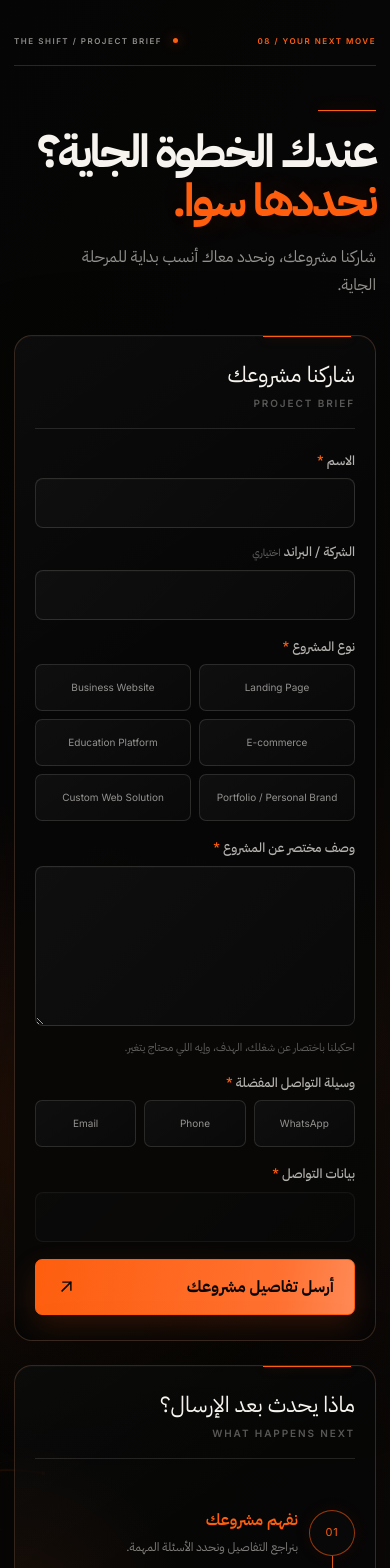
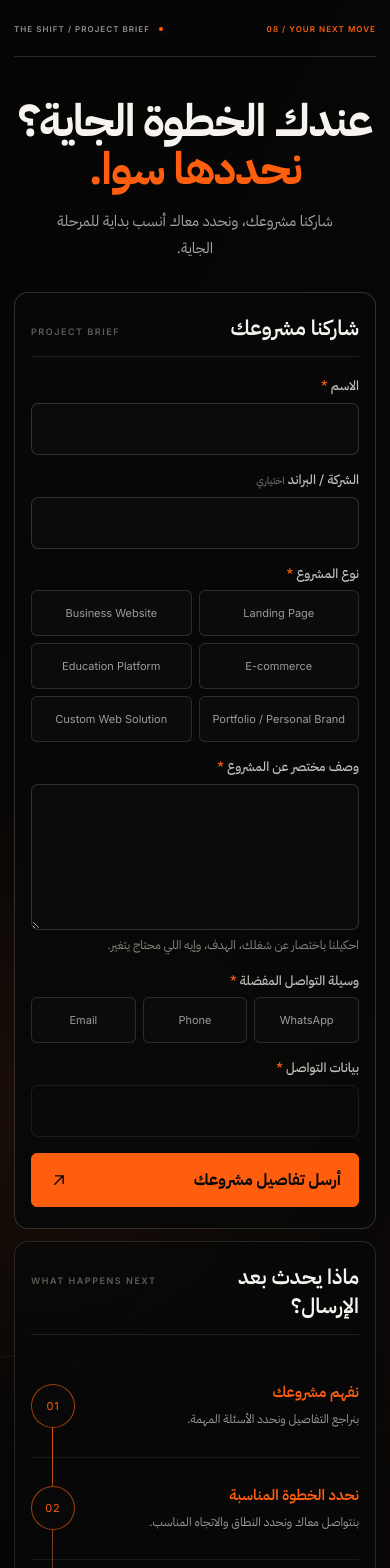
Before and after one commit to essamaboelmgd/SHIFT, a React (Vite) app: page / in a window 390 px wide. Shown: the part 8520-10088 px from the top of the page. Built offline with nearby package versions, Linux system fonts and the light colour scheme; a web font is replaced by a local one.

Commit message:
feat: refine project brief composition

```diff
--- a/src/components/project-brief/ProjectBriefSection.css
+++ b/src/components/project-brief/ProjectBriefSection.css
@@ -3,26 +3,26 @@
   isolation: isolate;
   overflow: hidden;
   min-height: 100svh;
-  padding: clamp(42px, 4vw, 68px) 0 clamp(54px, 5vw, 84px);
+  padding: 34px 0 max(56px, env(safe-area-inset-bottom));
   color: var(--shift-paper);
   background:
-    radial-gradient(circle at 8% 58%, rgba(254, 94, 14, 0.105), transparent 27%),
-    radial-gradient(circle at 88% 54%, rgba(254, 94, 14, 0.045), transparent 30%),
-    linear-gradient(118deg, #050505 0%, #080706 58%, #100a07 100%);
+    radial-gradient(circle at 7% 62%, rgba(254, 94, 14, 0.08), transparent 28%),
+    linear-gradient(118deg, #050505 0%, #080706 63%, #0d0907 100%);
 }
 
 .project-brief::after {
   position: absolute;
   inset: auto 0 0;
   z-index: -1;
-  height: 34%;
-  background: linear-gradient(to top, rgba(0, 0, 0, 0.44), transparent);
+  height: 28%;
+  background: linear-gradient(to top, rgba(0, 0, 0, 0.46), transparent);
   content: '';
   pointer-events: none;
 }
 
 .project-brief__canvas {
-  width: min(90%, 1600px);
+  width: calc(100% - 32px);
+  max-width: 1440px;
   margin-inline: auto;
 }
 
@@ -30,8 +30,9 @@
   display: flex;
   align-items: center;
   justify-content: space-between;
-  gap: 24px;
-  padding-bottom: 18px;
+  gap: 20px;
+  min-height: 34px;
+  padding-bottom: 14px;
   border-bottom: 1px solid rgba(247, 244, 239, 0.14);
 }
 
@@ -40,9 +41,10 @@
 .project-brief__success-label {
   margin: 0;
   font-family: var(--font-body);
-  font-size: 10px;
+  font-size: 9px;
   font-weight: 600;
-  letter-spacing: 0.19em;
+  letter-spacing: 0.17em;
+  line-height: 1.4;
   text-transform: uppercase;
 }
 
@@ -53,41 +55,32 @@
 .project-brief__context {
   display: flex;
   align-items: center;
-  gap: 11px;
-  color: rgba(247, 244, 239, 0.57);
+  gap: 9px;
+  color: rgba(247, 244, 239, 0.58);
 }
 
 .project-brief__context span {
-  width: 5px;
-  height: 5px;
+  width: 4px;
+  height: 4px;
+  flex: 0 0 auto;
   border-radius: 50%;
   background: var(--shift-orange);
-  box-shadow: 0 0 12px rgba(254, 94, 14, 0.58);
+  box-shadow: 0 0 8px rgba(254, 94, 14, 0.48);
 }
 
 .project-brief__intro {
-  width: min(810px, 84%);
-  margin: clamp(30px, 3.8vw, 56px) auto clamp(28px, 3vw, 46px);
+  width: min(100%, 760px);
+  margin: 40px auto 30px;
   text-align: center;
-}
-
-.project-brief__intro::before {
-  display: block;
-  width: 58px;
-  height: 1px;
-  margin: 0 auto 17px;
-  background: var(--shift-orange);
-  box-shadow: 0 0 16px rgba(254, 94, 14, 0.34);
-  content: '';
 }
 
 .project-brief__intro h2 {
   margin: 0;
   font-family: var(--font-arabic);
-  font-size: clamp(50px, 5.25vw, 84px);
+  font-size: clamp(38px, 11.5vw, 54px);
   font-weight: 650;
-  line-height: 1.02;
-  letter-spacing: -0.055em;
+  line-height: 1.08;
+  letter-spacing: -0.03em;
 }
 
 .project-brief__intro h2 span {
@@ -96,37 +89,39 @@
 
 .project-brief__intro h2 span:last-child {
   color: var(--shift-orange);
-  text-shadow: 0 0 30px rgba(254, 94, 14, 0.12);
 }
 
 .project-brief__intro > p {
-  max-width: 600px;
-  margin: 16px auto 0;
-  color: rgba(247, 244, 239, 0.58);
-  font-size: clamp(15px, 1.15vw, 19px);
-  line-height: 1.75;
+  max-width: 42ch;
+  margin: 15px auto 0;
+  color: rgba(247, 244, 239, 0.66);
+  font-size: 15px;
+  line-height: 1.8;
 }
 
 .project-brief__composition {
   position: relative;
   display: grid;
-  grid-template-columns: minmax(0, 1.2fr) minmax(340px, 0.8fr);
-  gap: clamp(16px, 1.6vw, 26px);
+  grid-template-columns: minmax(0, 1.34fr) minmax(320px, 1fr);
+  gap: clamp(14px, 1.5vw, 22px);
+  max-width: 1120px;
+  margin-inline: auto;
   align-items: stretch;
+  direction: rtl;
 }
 
 .project-brief__route-art {
   position: absolute;
-  bottom: -124px;
-  left: max(-24vw, -390px);
+  bottom: -182px;
+  left: clamp(-420px, -28vw, -190px);
   z-index: -2;
-  width: min(55vw, 820px);
+  width: min(56vw, 760px);
   height: auto;
   overflow: visible;
-  opacity: 0.54;
+  opacity: 0.38;
   pointer-events: none;
   fill: var(--shift-orange);
-  stroke: rgba(254, 94, 14, 0.66);
+  stroke: rgba(254, 94, 14, 0.62);
   stroke-width: 1;
   vector-effect: non-scaling-stroke;
 }
@@ -138,78 +133,71 @@
 
 .project-brief__route-art path:nth-of-type(n + 2),
 .project-brief__route-art line {
-  opacity: 0.44;
+  opacity: 0.38;
 }
 
 .project-brief__route-art .project-brief__trail-glow {
-  opacity: 0.8;
-  stroke-width: 4;
-  filter: drop-shadow(0 0 9px rgba(254, 94, 14, 0.72));
+  opacity: 0.72;
+  stroke-width: 2;
 }
 
 .project-brief__form-frame,
 .project-brief__route {
   position: relative;
   overflow: hidden;
-  border: 1px solid rgba(188, 130, 96, 0.26);
-  border-radius: 18px;
-  background:
-    linear-gradient(145deg, rgba(255, 255, 255, 0.025), transparent 34%),
-    rgba(7, 7, 7, 0.9);
-  box-shadow:
-    0 30px 90px rgba(0, 0, 0, 0.3),
-    inset 0 1px rgba(255, 255, 255, 0.018);
+  border: 1px solid rgba(247, 244, 239, 0.17);
+  border-radius: 14px;
+  background: rgba(8, 8, 8, 0.88);
 }
 
 .project-brief__form-frame {
-  padding: clamp(24px, 2.4vw, 38px);
+  padding: clamp(20px, 2.1vw, 30px);
 }
 
 .project-brief__route {
-  padding: clamp(24px, 2.4vw, 38px);
-  background:
-    radial-gradient(circle at 0 50%, rgba(254, 94, 14, 0.07), transparent 40%),
-    linear-gradient(145deg, rgba(255, 255, 255, 0.02), transparent 38%),
-    rgba(7, 7, 7, 0.82);
+  padding: clamp(20px, 2.1vw, 30px);
+  border-color: rgba(247, 244, 239, 0.13);
+  background: rgba(8, 8, 8, 0.78);
 }
 
 .project-brief__form-frame::before,
 .project-brief__route::before {
   position: absolute;
-  top: 0;
-  right: clamp(24px, 2.4vw, 38px);
-  width: 88px;
+  top: -1px;
+  right: clamp(20px, 2.1vw, 30px);
+  width: 72px;
   height: 1px;
   background: var(--shift-orange);
-  box-shadow: 0 0 12px rgba(254, 94, 14, 0.38);
   content: '';
 }
 
 .project-brief__panel-heading {
-  position: relative;
   display: flex;
-  align-items: center;
+  align-items: baseline;
   justify-content: space-between;
-  gap: 18px;
-  margin-bottom: 22px;
-  padding-bottom: 17px;
-  border-bottom: 1px solid rgba(247, 244, 239, 0.12);
+  gap: 14px;
+  margin-bottom: 20px;
+  padding-bottom: 14px;
+  border-bottom: 1px solid rgba(247, 244, 239, 0.11);
 }
 
 .project-brief__panel-heading h3 {
   margin: 0;
-  font-size: clamp(20px, 1.55vw, 25px);
-  line-height: 1.3;
+  color: var(--shift-paper);
+  font-size: clamp(19px, 1.45vw, 23px);
+  font-weight: 600;
+  line-height: 1.35;
 }
 
 .project-brief__panel-heading > span {
-  color: rgba(247, 244, 239, 0.34);
+  flex: 0 0 auto;
+  color: rgba(247, 244, 239, 0.36);
 }
 
 .project-brief__form {
   display: grid;
   grid-template-columns: repeat(2, minmax(0, 1fr));
-  gap: 17px 14px;
+  gap: 15px 13px;
 }
 
 .project-brief__field-row,
@@ -222,7 +210,7 @@
 .project-brief__field-row {
   display: grid;
   grid-template-columns: repeat(2, minmax(0, 1fr));
-  gap: 14px;
+  gap: 13px;
 }
 
 .project-brief__field,
@@ -233,14 +221,15 @@
 .project-brief__field label,
 .project-brief__choice-group legend {
   display: block;
-  margin: 0 0 8px;
-  color: rgba(247, 244, 239, 0.72);
+  margin: 0 0 7px;
+  color: rgba(247, 244, 239, 0.78);
   font-size: 13px;
   font-weight: 500;
+  line-height: 1.45;
 }
 
 .project-brief__field label > span:not([aria-hidden]) {
-  color: rgba(247, 244, 239, 0.34);
+  color: rgba(247, 244, 239, 0.42);
   font-size: 10px;
 }
 
@@ -251,41 +240,41 @@
 
 .project-brief__field input,
 .project-brief__field textarea {
+  display: block;
   width: 100%;
-  border: 1px solid rgba(247, 244, 239, 0.14);
-  border-radius: 8px;
+  border: 1px solid rgba(247, 244, 239, 0.16);
+  border-radius: 7px;
   outline: 0;
   color: var(--shift-paper);
-  background:
-    linear-gradient(135deg, rgba(255, 255, 255, 0.025), transparent),
-    #090909;
+  background: #0b0b0b;
   font: inherit;
-  box-shadow: inset 0 1px rgba(255, 255, 255, 0.018);
+  font-size: 16px;
+  line-height: 1.5;
+  caret-color: var(--shift-orange);
   transition: border-color 180ms ease, background-color 180ms ease, box-shadow 180ms ease;
 }
 
 .project-brief__field input {
-  min-height: 50px;
-  padding: 10px 14px;
+  min-height: 52px;
+  padding: 11px 13px;
 }
 
 .project-brief__field textarea {
-  min-height: 102px;
-  padding: 13px 14px;
+  min-height: 108px;
+  padding: 12px 13px;
   resize: vertical;
-  line-height: 1.65;
 }
 
 .project-brief__field input:focus,
 .project-brief__field textarea:focus {
-  border-color: rgba(254, 94, 14, 0.74);
-  background-color: rgba(254, 94, 14, 0.025);
-  box-shadow: 0 0 0 3px rgba(254, 94, 14, 0.07), inset 0 1px rgba(255, 255, 255, 0.025);
+  border-color: rgba(254, 94, 14, 0.8);
+  background: #0d0c0b;
+  box-shadow: 0 0 0 3px rgba(254, 94, 14, 0.08);
 }
 
 .project-brief__field input:disabled {
   cursor: not-allowed;
-  opacity: 0.4;
+  opacity: 0.46;
 }
 
 .project-brief__field input[aria-invalid="true"],
@@ -301,13 +290,10 @@
 
 .project-brief__options {
   display: grid;
-  gap: 8px;
+  gap: 7px;
 }
 
-.project-brief__options--projects {
-  grid-template-columns: repeat(3, minmax(0, 1fr));
-}
-
+.project-brief__options--projects,
 .project-brief__options--contact {
   grid-template-columns: repeat(3, minmax(0, 1fr));
 }
@@ -323,6 +309,7 @@
   position: absolute;
   width: 1px;
   height: 1px;
+  overflow: hidden;
   opacity: 0;
 }
 
@@ -330,13 +317,13 @@
   position: relative;
   display: flex;
   align-items: center;
-  min-height: 43px;
-  padding: 9px 11px;
+  min-height: 46px;
+  padding: 9px 10px;
   overflow: hidden;
-  border: 1px solid rgba(247, 244, 239, 0.13);
-  border-radius: 7px;
-  color: rgba(247, 244, 239, 0.58);
-  background: linear-gradient(145deg, rgba(255, 255, 255, 0.022), transparent), #090909;
+  border: 1px solid rgba(247, 244, 239, 0.14);
+  border-radius: 6px;
+  color: rgba(247, 244, 239, 0.62);
+  background: #0b0b0b;
   font-family: var(--font-body);
   font-size: 11px;
   line-height: 1.35;
@@ -345,29 +332,30 @@
 
 .project-brief__option > span::before {
   position: absolute;
-  top: 9px;
+  top: 8px;
   right: 0;
   width: 2px;
-  height: calc(100% - 18px);
+  height: calc(100% - 16px);
   background: transparent;
   content: '';
-  transition: background-color 180ms ease, box-shadow 180ms ease;
+  transition: background-color 180ms ease;
 }
 
-.project-brief__option:hover > span {
-  color: var(--shift-paper);
-  border-color: rgba(247, 244, 239, 0.27);
+@media (hover: hover) {
+  .project-brief__option:hover > span {
+    color: var(--shift-paper);
+    border-color: rgba(247, 244, 239, 0.3);
+  }
 }
 
 .project-brief__option input:checked + span {
   color: var(--shift-paper);
-  border-color: rgba(254, 94, 14, 0.58);
-  background: linear-gradient(145deg, rgba(254, 94, 14, 0.105), rgba(255, 255, 255, 0.018)), #090909;
+  border-color: rgba(254, 94, 14, 0.64);
+  background: rgba(254, 94, 14, 0.08);
 }
 
 .project-brief__option input:checked + span::before {
   background: var(--shift-orange);
-  box-shadow: 0 0 9px rgba(254, 94, 14, 0.62);
 }
 
 .project-brief__option input:focus-visible + span {
@@ -379,12 +367,12 @@
 .project-brief__error,
 .project-brief__status p {
   margin: 6px 0 0;
-  font-size: 11px;
-  line-height: 1.55;
+  font-size: 12px;
+  line-height: 1.6;
 }
 
 .project-brief__helper {
-  color: rgba(247, 244, 239, 0.36);
+  color: rgba(247, 244, 239, 0.54);
 }
 
 .project-brief__error,
@@ -406,39 +394,40 @@
   align-items: center;
   justify-content: space-between;
   width: 100%;
-  min-height: 56px;
-  padding: 13px 20px;
+  min-height: 54px;
+  padding: 12px 17px;
   border: 1px solid var(--shift-orange);
-  border-radius: 7px;
+  border-radius: 6px;
   color: #080808;
-  background: linear-gradient(100deg, #fe5e0e, #ff7131 76%, #ff8a56);
+  background: var(--shift-orange);
   font-family: var(--font-arabic);
   font-size: 16px;
   font-weight: 650;
-  box-shadow: 0 11px 30px rgba(254, 94, 14, 0.16);
   cursor: pointer;
-  transition: color 180ms ease, background 180ms ease, transform 180ms ease, box-shadow 180ms ease;
+  transition: background-color 180ms ease, transform 180ms ease, box-shadow 180ms ease;
 }
 
 .project-brief__submit svg {
-  width: 21px;
-  height: 21px;
+  width: 20px;
+  height: 20px;
   fill: none;
   stroke: currentColor;
   stroke-linecap: square;
   stroke-width: 1.7;
 }
 
-.project-brief__submit:not(:disabled):hover {
-  transform: translateY(-2px);
-  box-shadow: 0 15px 38px rgba(254, 94, 14, 0.24);
+@media (hover: hover) {
+  .project-brief__submit:not(:disabled):hover {
+    transform: translateY(-1px);
+    background: #ff7131;
+    box-shadow: 0 10px 24px rgba(254, 94, 14, 0.17);
+  }
 }
 
 .project-brief__submit:disabled {
   cursor: not-allowed;
   filter: saturate(0.42);
   opacity: 0.52;
-  box-shadow: none;
 }
 
 .project-brief__route ol {
@@ -448,13 +437,14 @@
   margin: 0;
   padding: 0;
   list-style: none;
+  direction: ltr;
 }
 
 .project-brief__route ol::before {
   position: absolute;
-  top: 39px;
-  right: 22px;
-  bottom: 39px;
+  top: 35px;
+  bottom: 35px;
+  left: 22px;
   width: 1px;
   background: linear-gradient(var(--shift-orange), rgba(247, 244, 239, 0.17));
   content: '';
@@ -463,47 +453,46 @@
 .project-brief__route li {
   position: relative;
   display: grid;
-  grid-template-columns: 46px 60px minmax(0, 1fr);
-  gap: 13px;
+  grid-template-columns: 46px 58px minmax(0, 1fr);
+  gap: 12px;
   align-items: center;
-  min-height: 119px;
-  padding: 14px 0;
+  min-height: 112px;
+  padding: 13px 0;
 }
 
 .project-brief__route li + li {
-  border-top: 1px solid rgba(247, 244, 239, 0.07);
+  border-top: 1px solid rgba(247, 244, 239, 0.08);
 }
 
 .project-brief__step-number {
   z-index: 1;
   display: grid;
-  width: 46px;
-  height: 46px;
+  width: 44px;
+  height: 44px;
   place-items: center;
-  border: 1px solid rgba(254, 94, 14, 0.58);
+  border: 1px solid rgba(254, 94, 14, 0.62);
   border-radius: 50%;
   color: var(--shift-orange);
   background: #080808;
   font-family: var(--font-body);
   font-size: 11px;
   letter-spacing: 0.08em;
-  box-shadow: 0 0 20px rgba(254, 94, 14, 0.055);
 }
 
 .project-brief__step-icon {
   display: grid;
-  width: 60px;
-  height: 60px;
+  width: 58px;
+  height: 58px;
   place-items: center;
-  border: 1px solid rgba(254, 94, 14, 0.42);
-  border-radius: 8px;
+  border: 1px solid rgba(254, 94, 14, 0.43);
+  border-radius: 7px;
   color: rgba(247, 244, 239, 0.9);
   background: rgba(255, 255, 255, 0.018);
 }
 
 .project-brief__step-icon svg {
-  width: 31px;
-  height: 31px;
+  width: 29px;
+  height: 29px;
   fill: none;
   stroke: currentColor;
   stroke-linecap: round;
@@ -511,45 +500,53 @@
   stroke-width: 1.35;
 }
 
+.project-brief__route li > div {
+  min-width: 0;
+  direction: rtl;
+  text-align: right;
+}
+
 .project-brief__route h4 {
-  margin: 0 0 6px;
+  margin: 0 0 5px;
   color: var(--shift-orange);
-  font-size: 16px;
+  font-size: 15px;
   font-weight: 600;
+  line-height: 1.45;
 }
 
 .project-brief__route li p {
   margin: 0;
-  color: rgba(247, 244, 239, 0.5);
+  color: rgba(247, 244, 239, 0.62);
   font-size: 12px;
-  line-height: 1.65;
+  line-height: 1.7;
 }
 
 .project-brief__privacy {
-  margin: 20px 0 0;
-  padding-top: 17px;
+  margin: 17px 0 0;
+  padding-top: 14px;
   border-top: 1px solid rgba(247, 244, 239, 0.1);
-  color: rgba(247, 244, 239, 0.36);
+  color: rgba(247, 244, 239, 0.48);
   font-size: 11px;
+  line-height: 1.6;
+  text-align: right;
 }
 
 .project-brief__success {
   display: flex;
-  min-height: 470px;
+  min-height: 430px;
   flex-direction: column;
   align-items: flex-start;
   justify-content: center;
-  max-width: 550px;
+  max-width: 520px;
   margin-inline: auto;
   text-align: right;
 }
 
 .project-brief__success-marker {
-  width: 66px;
+  width: 58px;
   height: 2px;
-  margin-bottom: 22px;
+  margin-bottom: 20px;
   background: var(--shift-orange);
-  box-shadow: 0 0 14px rgba(254, 94, 14, 0.44);
 }
 
 .project-brief__success-label {
@@ -557,20 +554,21 @@
 }
 
 .project-brief__success h3 {
-  margin: 16px 0 8px;
-  font-size: clamp(36px, 3.8vw, 61px);
+  margin: 15px 0 8px;
+  font-size: clamp(34px, 3.4vw, 54px);
+  line-height: 1.2;
 }
 
 .project-brief__success > p:not(.project-brief__success-label) {
   margin: 0;
-  color: rgba(247, 244, 239, 0.6);
-  font-size: 17px;
+  color: rgba(247, 244, 239, 0.64);
+  font-size: 16px;
   line-height: 1.75;
 }
 
 .project-brief__success button {
   min-height: 46px;
-  margin-top: 28px;
+  margin-top: 26px;
   padding: 8px 0;
   border: 0;
   border-bottom: 1px solid var(--shift-orange);
@@ -580,13 +578,41 @@
   cursor: pointer;
 }
 
-@media (max-width: 1120px) {
+@media (min-width: 761px) {
+  .project-brief {
+    padding-top: clamp(42px, 4vw, 64px);
+  }
+
   .project-brief__canvas {
-    width: min(93%, 1080px);
+    width: min(90%, 1440px);
+  }
+
+  .project-brief__intro {
+    margin: clamp(42px, 4.1vw, 58px) auto clamp(30px, 2.8vw, 40px);
+  }
+
+  .project-brief__intro h2 {
+    font-size: clamp(54px, 5.15vw, 82px);
+  }
+
+  .project-brief__intro > p {
+    font-size: clamp(15px, 1.1vw, 17px);
   }
 
   .project-brief__composition {
-    grid-template-columns: minmax(0, 1.08fr) minmax(310px, 0.92fr);
+    margin-inline-start: clamp(0px, 7%, 100px);
+    margin-inline-end: auto;
+  }
+
+  .project-brief__field input,
+  .project-brief__field textarea {
+    font-size: 14px;
+  }
+}
+
+@media (max-width: 900px) and (min-width: 761px) {
+  .project-brief__composition {
+    grid-template-columns: minmax(0, 1.16fr) minmax(280px, 0.9fr);
   }
 
   .project-brief__options--projects {
@@ -602,67 +628,12 @@
   }
 }
 
-@media (max-width: 820px) {
+@media (max-width: 760px) {
   .project-brief {
     min-height: 0;
-    padding: 50px 0 72px;
+    padding-top: 38px;
   }
 
-  .project-brief__canvas {
-    width: calc(100% - 36px);
-  }
-
-  .project-brief__intro {
-    width: 100%;
-    margin: 44px 0 36px;
-    text-align: right;
-  }
-
-  .project-brief__intro::before {
-    margin-right: 0;
-  }
-
-  .project-brief__intro h2 {
-    font-size: clamp(44px, 11.5vw, 66px);
-    line-height: 1.07;
-  }
-
-  .project-brief__intro > p {
-    max-width: 34ch;
-    margin: 18px 0 0 auto;
-    font-size: 16px;
-  }
-
-  .project-brief__composition {
-    grid-template-columns: 1fr;
-  }
-
-  .project-brief__form-frame,
-  .project-brief__route {
-    padding: 25px 20px;
-  }
-
-  .project-brief__route-art {
-    bottom: 2%;
-    left: -42%;
-    width: 92vw;
-    opacity: 0.2;
-  }
-
-  .project-brief__route {
-    margin-top: 8px;
-  }
-
-  .project-brief__route li {
-    grid-template-columns: 46px 60px minmax(0, 1fr);
-  }
-
-  .project-brief__step-icon {
-    display: grid;
-  }
-}
-
-@media (max-width: 560px) {
   .project-brief__canvas {
     width: calc(100% - 28px);
   }
@@ -672,25 +643,55 @@
   }
 
   .project-brief__topline p {
-    max-width: 49%;
+    max-width: 48%;
     font-size: 8px;
-    line-height: 1.5;
+    letter-spacing: 0.13em;
+    line-height: 1.55;
   }
 
-  .project-brief__intro h2 {
-    font-size: clamp(41px, 11.7vw, 55px);
+  .project-brief__intro {
+    margin: 40px auto 30px;
+  }
+
+  .project-brief__intro > p {
+    max-width: 34ch;
+    margin-top: 14px;
+  }
+
+  .project-brief__composition {
+    grid-template-columns: 1fr;
+    gap: 12px;
+    margin-inline: auto;
+  }
+
+  .project-brief__route-art {
+    bottom: -190px;
+    left: -58%;
+    width: 140vw;
+    opacity: 0.16;
+  }
+
+  .project-brief__form-frame,
+  .project-brief__route {
+    padding: 21px 16px;
+  }
+
+  .project-brief__form-frame {
+    order: 1;
+  }
+
+  .project-brief__route {
+    order: 2;
   }
 
   .project-brief__form {
     grid-template-columns: 1fr;
+    gap: 16px;
   }
 
   .project-brief__field-row {
     grid-template-columns: 1fr;
-  }
-
-  .project-brief__options--projects {
-    grid-template-columns: repeat(2, minmax(0, 1fr));
+    gap: 16px;
   }
 
   .project-brief__choice-group,
@@ -698,41 +699,60 @@
     grid-column: 1 / -1;
   }
 
+  .project-brief__options--projects {
+    grid-template-columns: repeat(2, minmax(0, 1fr));
+  }
+
   .project-brief__options--contact {
     grid-template-columns: repeat(3, minmax(0, 1fr));
   }
 
   .project-brief__option > span {
-    min-height: 47px;
     justify-content: center;
     padding-inline: 7px;
-    font-size: 10px;
     text-align: center;
   }
 
   .project-brief__panel-heading {
-    align-items: flex-start;
-    flex-direction: column;
-    gap: 6px;
+    gap: 9px;
   }
 
   .project-brief__panel-heading h3 {
-    font-size: 22px;
+    font-size: 21px;
   }
 
   .project-brief__route li {
     grid-template-columns: 44px minmax(0, 1fr);
-    min-height: 104px;
+    min-height: 102px;
+  }
+
+  .project-brief__route ol::before {
+    top: 32px;
+    bottom: 32px;
+    left: 21px;
   }
 
   .project-brief__step-icon {
     display: none;
   }
+
+  .project-brief__success {
+    min-height: 360px;
+  }
 }
 
-@media (max-width: 340px) {
-  .project-brief__options--projects {
-    grid-template-columns: 1fr;
+@media (max-width: 380px) {
+  .project-brief__canvas {
+    width: calc(100% - 24px);
+  }
+
+  .project-brief__form-frame,
+  .project-brief__route {
+    padding-inline: 14px;
+  }
+
+  .project-brief__option > span {
+    font-size: 10px;
   }
 }
 
@@ -745,3 +765,8 @@
     transition: none;
   }
 }
+
+.project-brief ::selection {
+  color: var(--shift-paper);
+  background: rgba(254, 94, 14, 0.34);
+}
```
Also changed, not shown: 1 other file (tests, documents, lock files or other folders).
